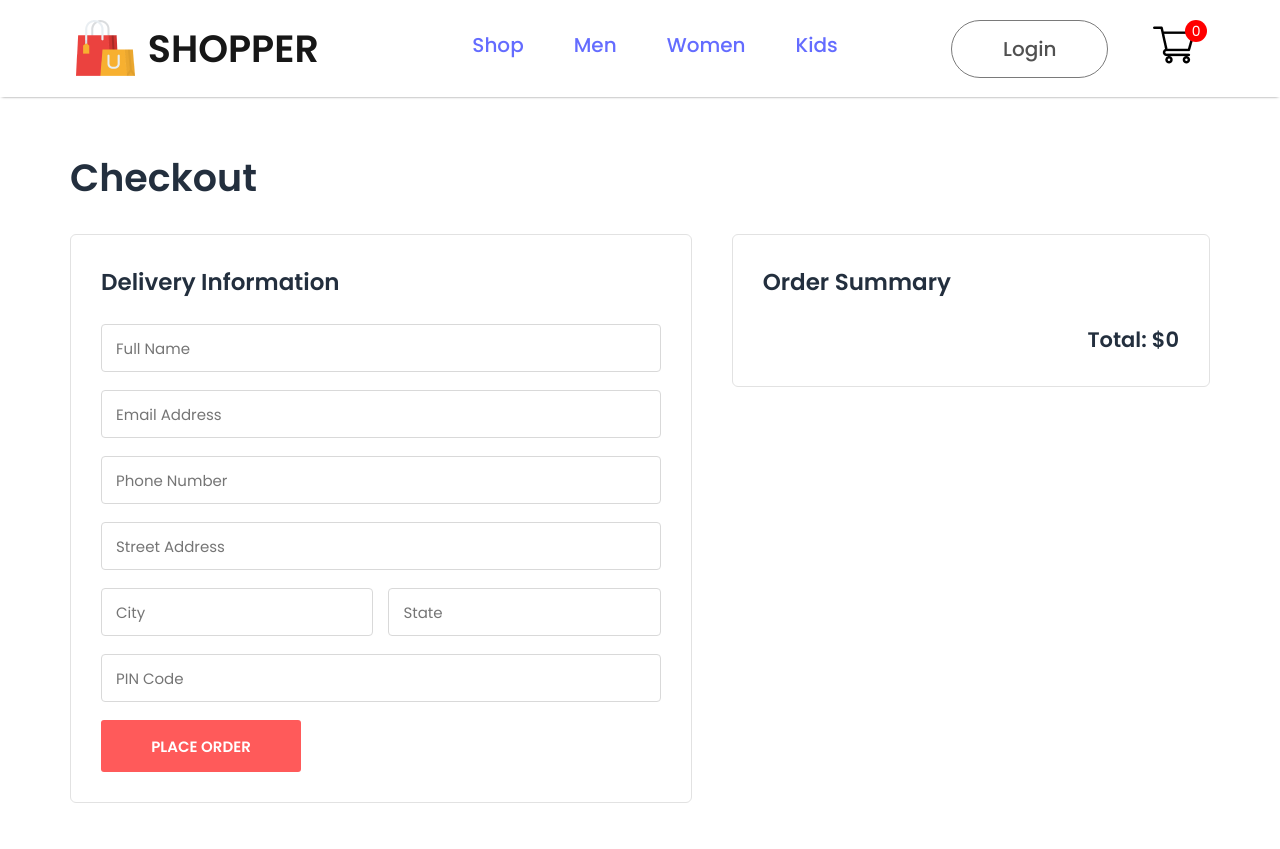
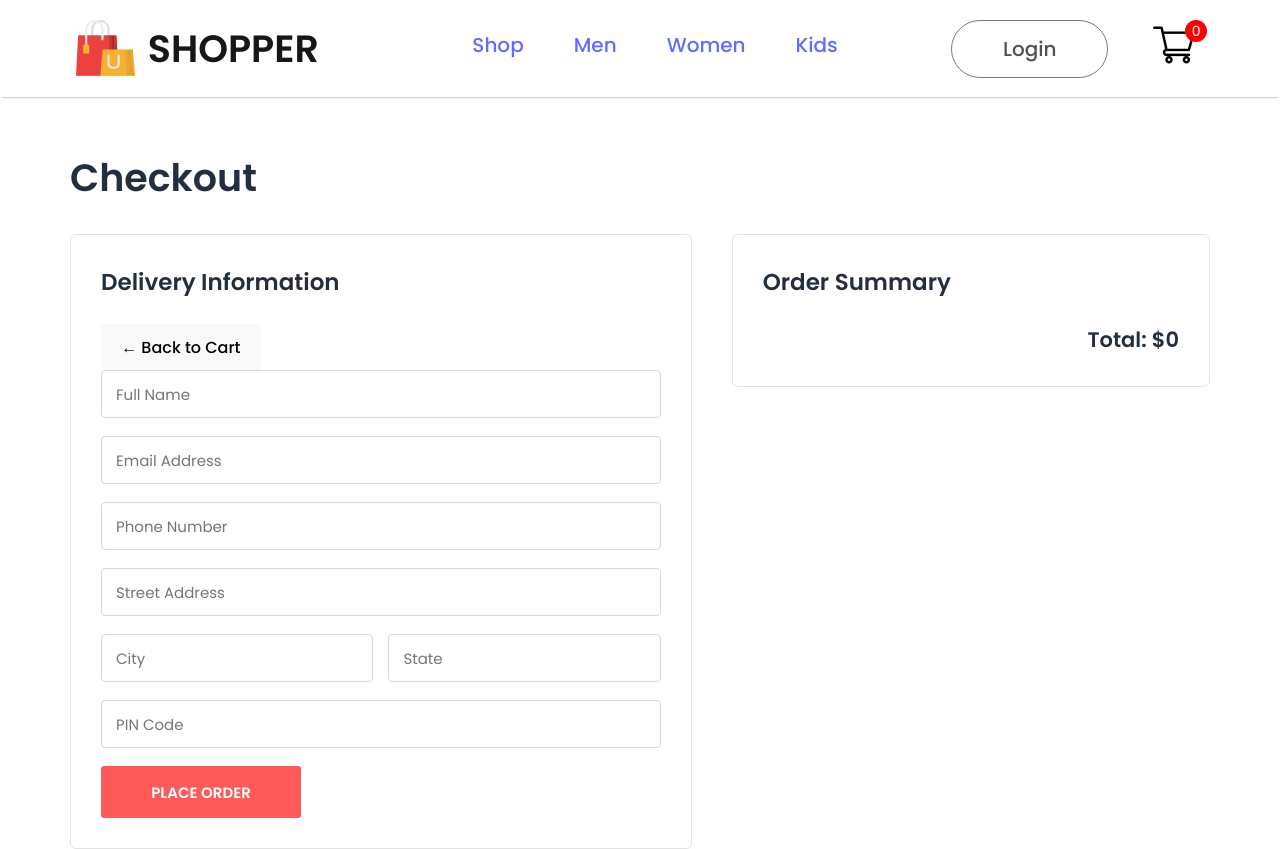
Before and after one commit to Irfanft12/ecommerce-shopper, a React (Vite) app: page /checkout in a window 1280 px wide. Shown: the top 849 px of the page. Built offline with nearby package versions, Linux system fonts and the light colour scheme.

Commit message:
Add back button to Checkout page

```diff
--- a/src/pages/Checkout.jsx
+++ b/src/pages/Checkout.jsx
@@ -124,7 +124,13 @@ const handlePlaceOrder = (event) => {
             <div className="checkout-container">
                 <div className="checkout-details">
                     <h2>Delivery Information</h2>
-
+                    <button
+                        type="button"
+                        className="checkout-back-button"
+                        onClick={() => navigate("/cart")}
+                    >
+                        ← Back to Cart
+                    </button>
                     <form
                         className="checkout-form"
                         onSubmit={handlePlaceOrder}
```
